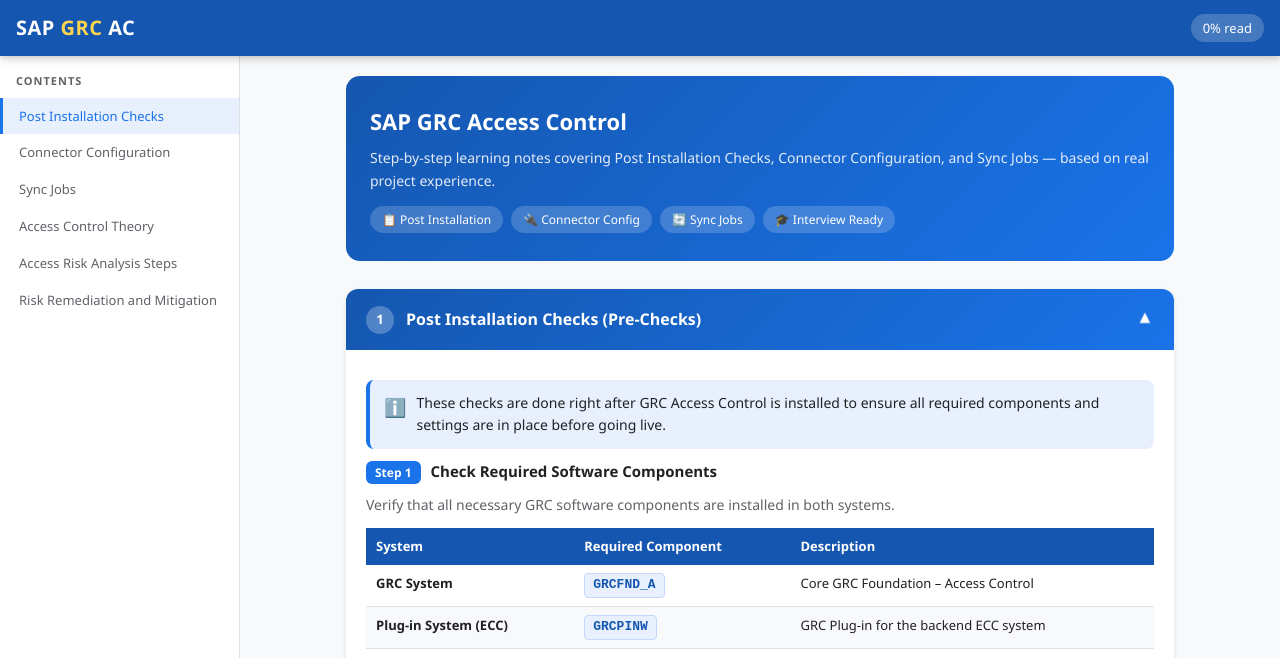
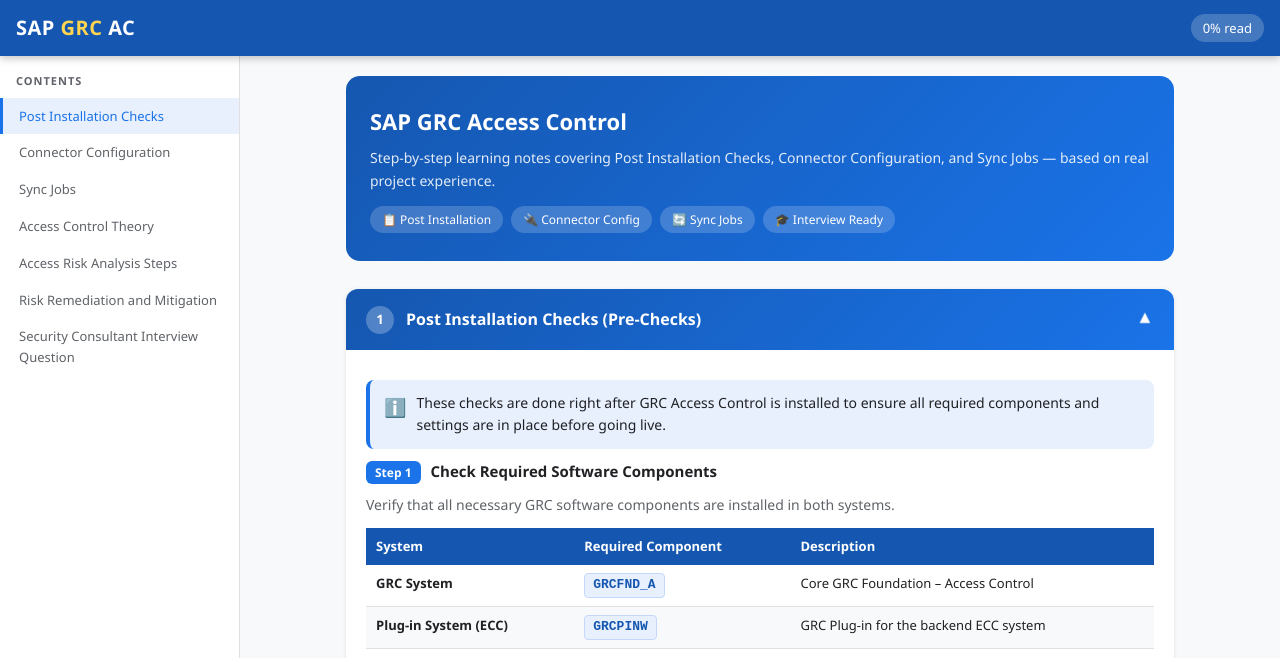
Before and after one commit to sajid199/GRC-Learning-Notes, a plain HTML site: page index.html in a window 1280 px wide. Shown: the top 658 px of the page. Drawn offline with Linux system fonts and the light colour scheme.

Commit message:
Add link to Security Consultant Interview Question

```diff
--- a/index.html
+++ b/index.html
@@ -399,6 +399,7 @@
     </a>
     <a href="https://sajid199.github.io/Acess-risk-Analysis-steps/">Access Risk Analysis Steps</a>
     <a href="https://sajid199.github.io/risk-remidition-mitigation/">Risk Remediation and Mitigation</a>
+    <a href="https://sajid199.github.io/SAP_Security-And-GRC--Consultant-interview-question/">Security Consultant Interview Question</a>
   </nav>
 
   <!-- MAIN -->
```
